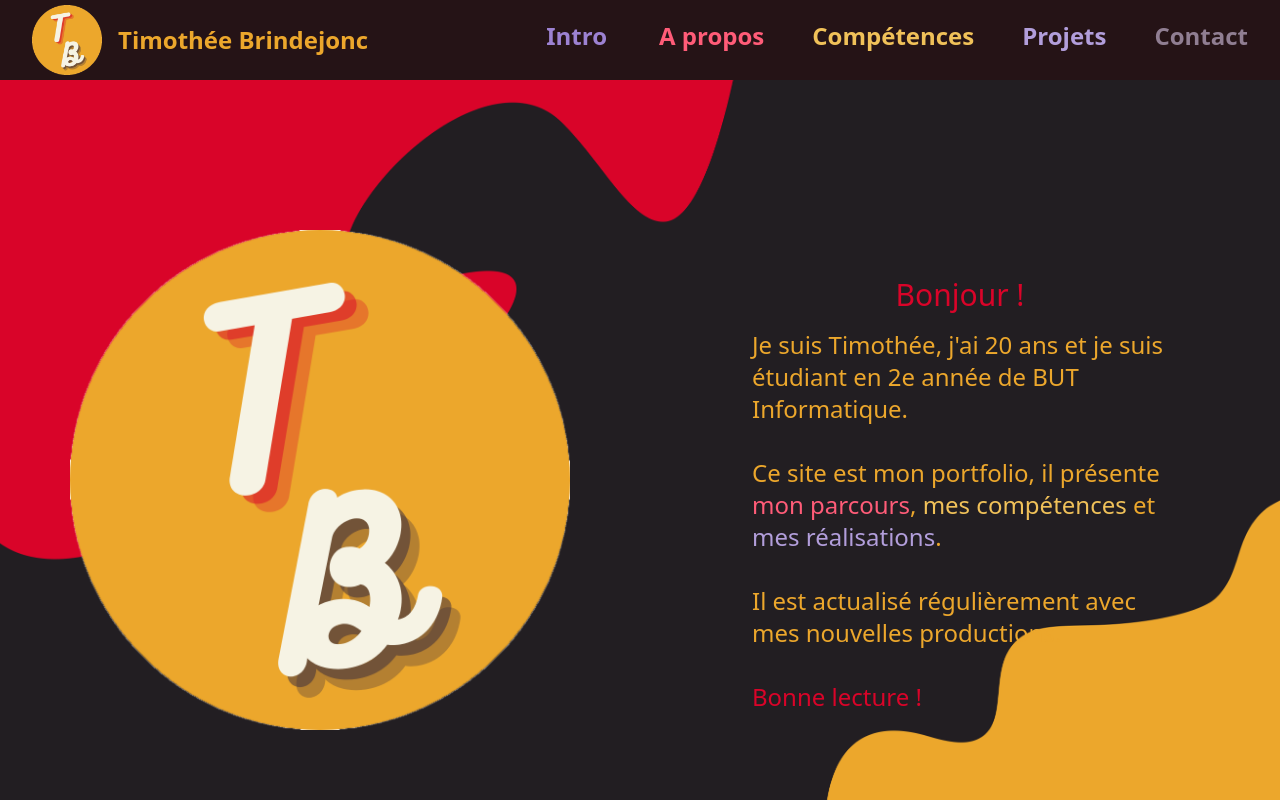
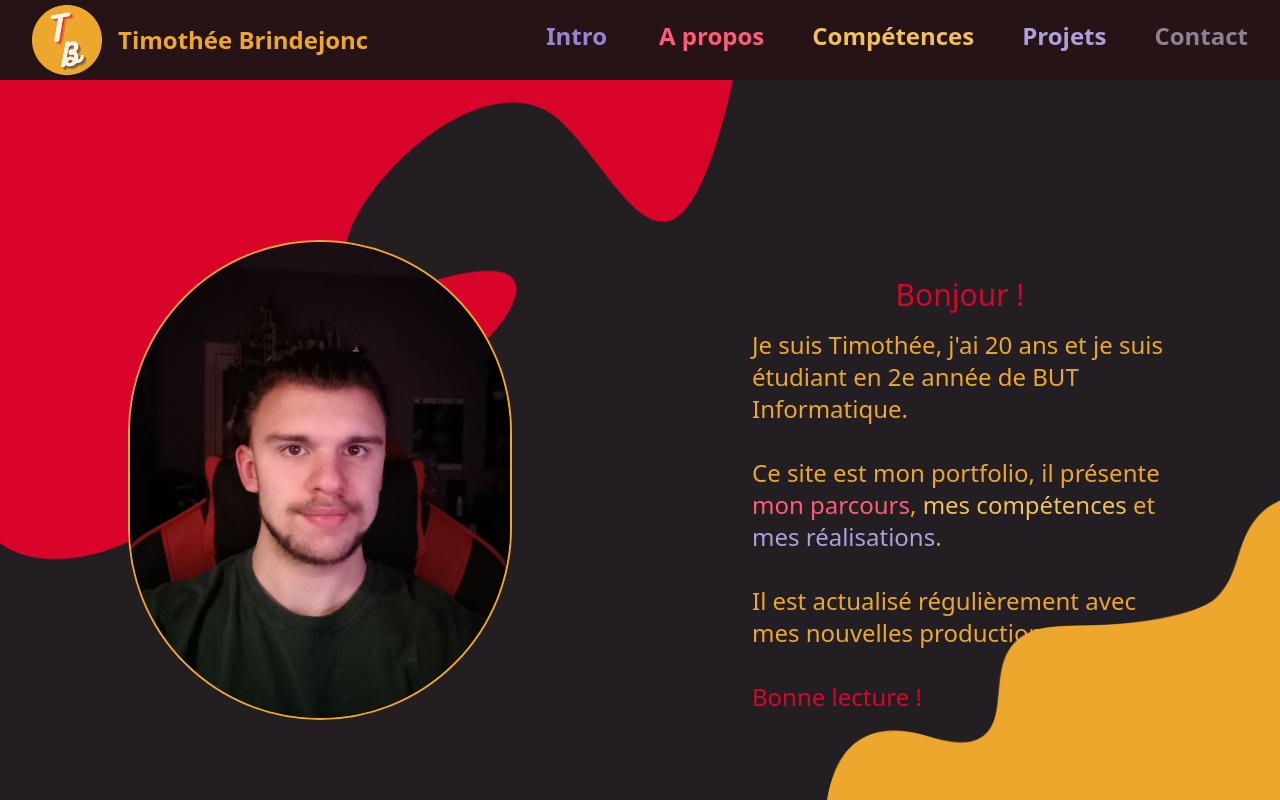
Before and after one commit to Timeuh/Portfolio-V1, a React (Vite) app: page / in a window 1280 px wide. Shown: the top 800 px of the page. Built offline with nearby package versions, Linux system fonts and the light colour scheme.

Commit message:
feat: replace logo by profile picture

```diff
--- a/src/components/Intro.jsx
+++ b/src/components/Intro.jsx
@@ -1,4 +1,4 @@
-import icon from '../../public/icon.png';
+import profile from '../../public/pic_front.jpg';
 
 function Intro() {
 
@@ -21,7 +21,7 @@ function Intro() {
                 </div>
             </div>
             <div className="h-4/5 w-2/5 flex justify-center items-center">
-                <img src={icon} alt='image' height="500" width="500"/>
+                <img src={profile} alt='image' className="rounded-full w-3/4 h-3/4 border-2 border-fuel-yellow-main"/>
             </div>
         </div>
     );
```
